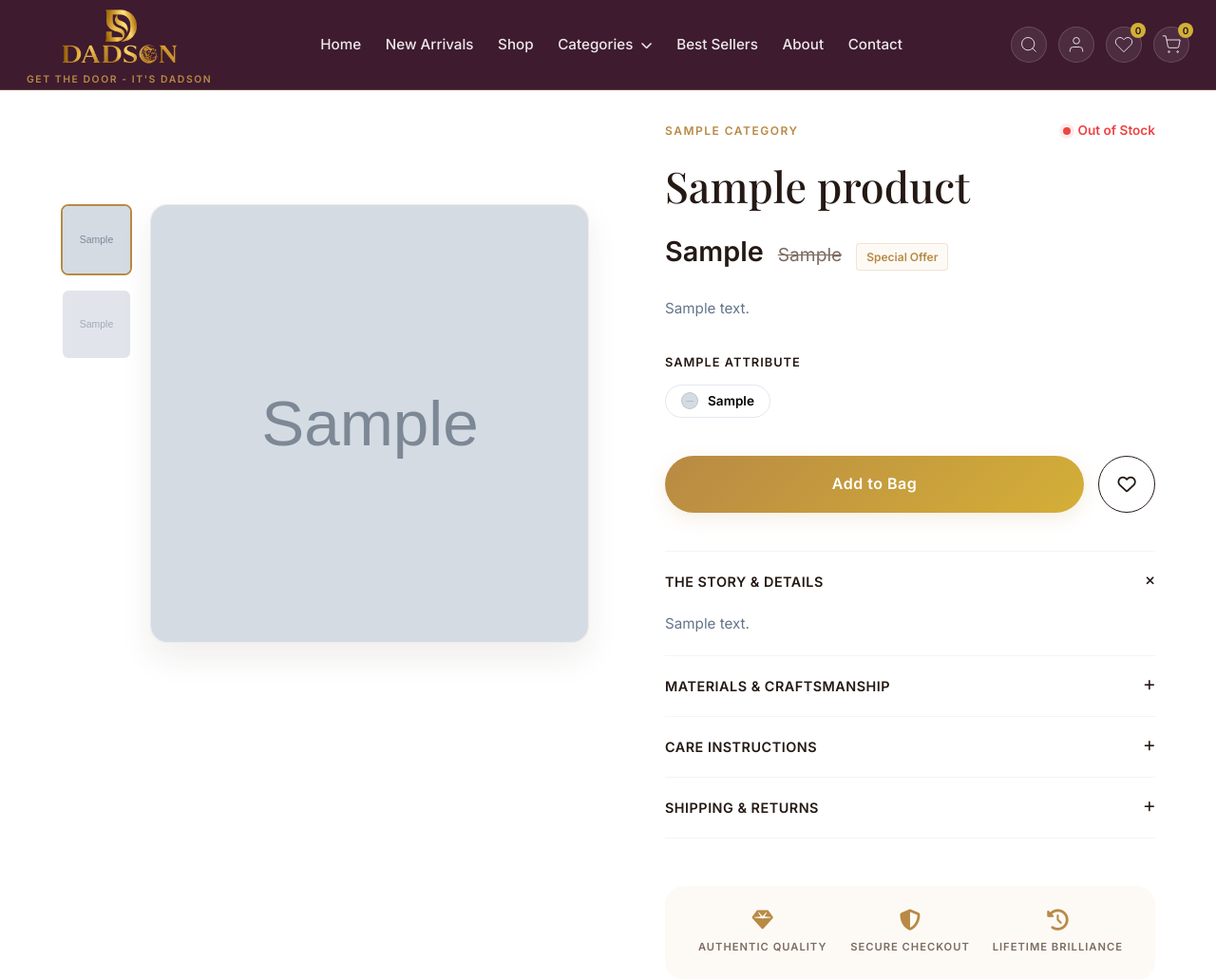
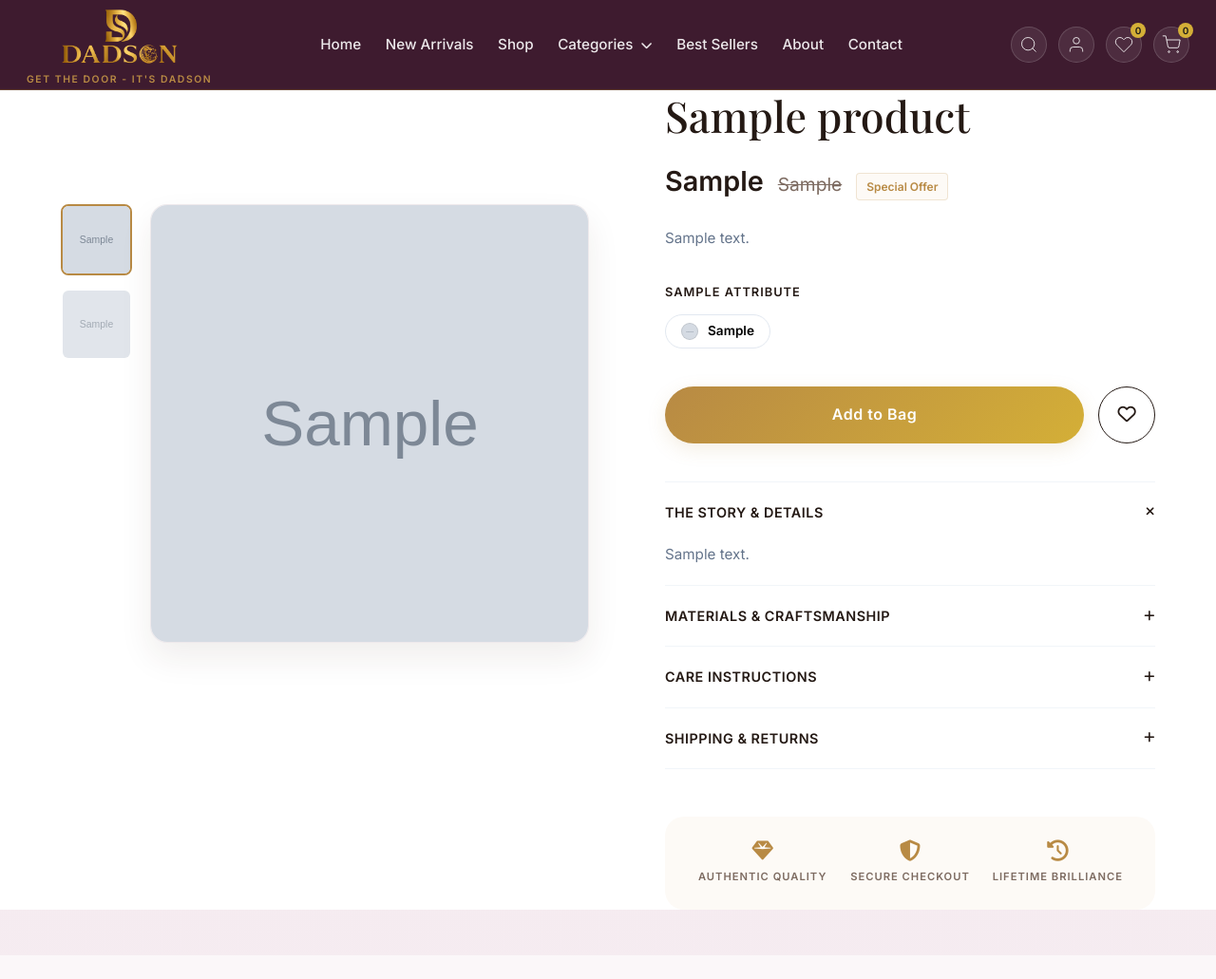
Before and after one commit to mynexasolutions-spec/dadson, a Flask app: page /product/1 in a window 1280 px wide. Shown: the top 1031 px of the page at 95% size. Run offline with Flask 3, Linux system fonts and the light colour scheme; tables that the repository leaves empty hold one stand-in row (values such as "Sample post"); grey boxes marked "Sample" are stand-in pictures.

Commit message:
Hide product details category and stock status tags and remove top padding to align content flush in viewport

```diff
--- a/static/css/styles.css
+++ b/static/css/styles.css
@@ -2371,7 +2371,7 @@
 
 /* --- PRODUCT DETAIL PAGE REDESIGN (Luvtale Style) --- */
 .product-detail-page {
-    padding-top: 1rem;
+    padding-top: 0;
     background: #fff;
     margin-bottom: 3rem;
 }
@@ -2460,9 +2460,9 @@
 
 /* Info Styles */
 .product-info-sect {
-    padding-top: 1rem;
+    padding-top: 0;
     position: sticky;
-    top: 100px;
+    top: 120px;
     height: fit-content;
 }
 
--- a/templates/product.html
+++ b/templates/product.html
@@ -43,7 +43,8 @@
 
         <!-- RIGHT: PRODUCT INFO -->
         <div class="product-info-sect">
-            <div class="product-meta-top">
+            <!-- Hidden to remove spacing, preserving DOM elements for JS variation logic -->
+            <div class="product-meta-top" style="display: none !important;">
                 <span class="cat-tag">{{ product.category.name if product.category else product.cat_name }}</span>
                 <div id="displayStock"
                     class="stock-status-new {{ selected_variation.stock_status if selected_variation else product.stock_status }}">
@@ -55,7 +56,6 @@
                     {% endif %}
                 </div>
             </div>
-
             <h1 class="product-main-title">{{ product.name }}</h1>
 
             <div class="product-price-box">
```
